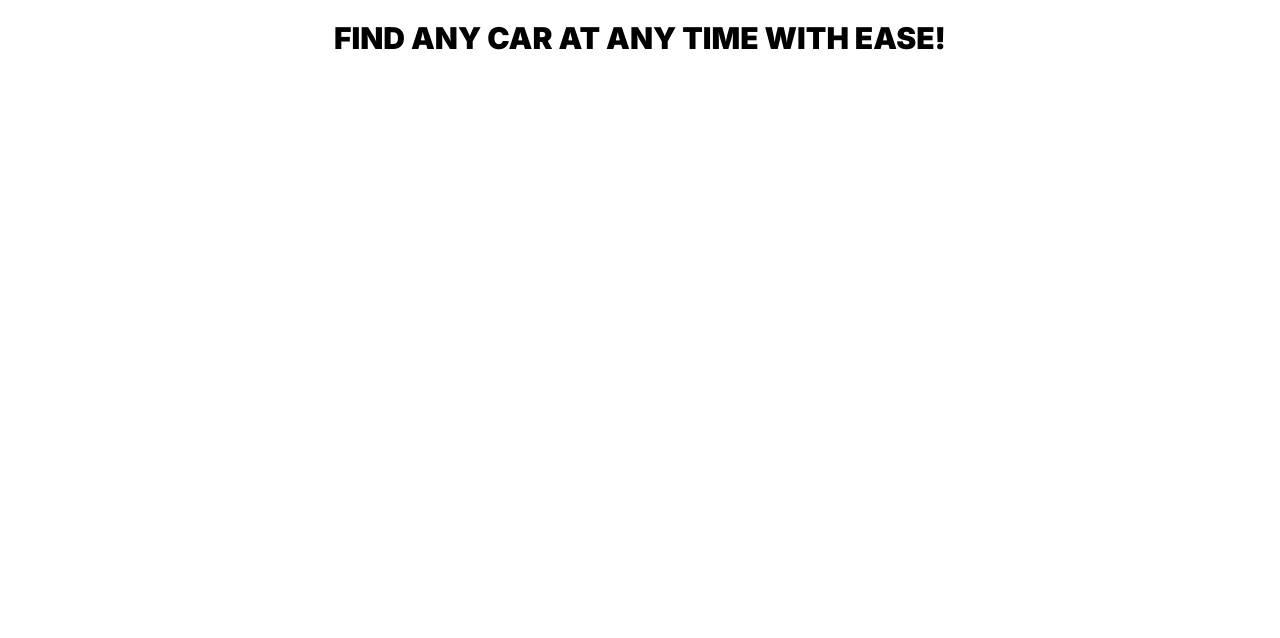
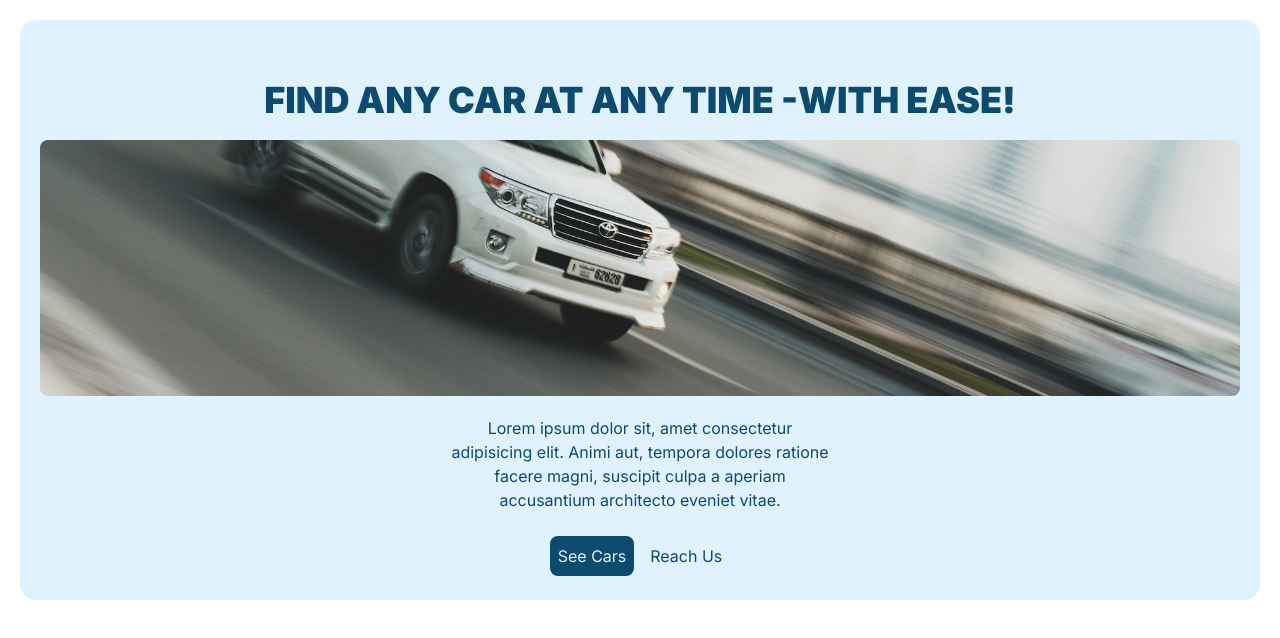
Before and after one commit to AviduDev/car-registry, a Next.js app: page / in a window 1280 px wide. Shown: the top 638 px of the page. Built offline with nearby package versions, Linux system fonts and the light colour scheme.

Commit message:
Hero Designed

```diff
--- a/app/globals.css
+++ b/app/globals.css
@@ -3,10 +3,19 @@
 @tailwind utilities;
 @layer base {
     h1 {
-        @apply text-3xl font-black uppercase text-center;
+        @apply text-4xl font-black uppercase text-center;
+    }
+
+    p {
+        @apply max-w-sm;
     }
 
     main {
         @apply p-5
     }
 }
+
+::selection {
+    background-color: #0e557f;
+    color: #e0f2fe;
+}
--- a/components/Hero.tsx
+++ b/components/Hero.tsx
@@ -1,11 +1,24 @@
-import Image from "next/image"
-
-
+import Image from "next/image";
+import { PrimaryLink, SecondaryLink } from ".";
 
 export default function Hero() {
-    return(
-        <div className="flex flex-col">
-            <h1>find any car at any time with ease!</h1>
-        </div>
-    )
+  return (
+    <div className="flex flex-col items-center content-center bg-sky-100 p-5 rounded-2xl text-sky-900">
+      <h1 className="mt-10 mb-5">find any car at any time -with ease!</h1>
+      <div className="relative w-full h-64 mb-5">
+        <Image src="/hero-image.jpg" alt="" fill objectFit="cover" className="rounded-lg" />
+      </div>
+
+      <p className="text-center">
+        Lorem ipsum dolor sit, amet consectetur adipisicing elit. Animi aut,
+        tempora dolores ratione facere magni, suscipit culpa a aperiam
+        accusantium architecto eveniet vitae.
+      </p>
+
+      <div className="flex flex-row mt-5">
+        <PrimaryLink title="See Cars" />
+        <SecondaryLink title="Reach Us" />
+      </div>
+    </div>
+  );
 }
--- /dev/null
+++ b/components/PrimaryLink.tsx
@@ -0,0 +1,13 @@
+import Link from "next/link";
+
+export default function PrimaryLink({ title }) {
+  return (
+    <Link
+      href="#"
+      className="bg-sky-900 text-sky-100 m-1 p-2 rounded-lg hover:bg-sky-950 transition-colors ease-in-out"
+      type="link"
+    >
+      {title}
+    </Link>
+  );
+}
--- /dev/null
+++ b/components/SecondaryLink.tsx
@@ -0,0 +1,9 @@
+import Link from "next/link";
+
+export default function SecondaryLink({ title }) {
+  return (
+    <Link href="#" className="text-sky-900 m-1 p-2 hover:text-sky-950 ease-in-out transition-colors">
+      {title}
+    </Link>
+  );
+}
--- a/components/index.ts
+++ b/components/index.ts
@@ -1,5 +1,9 @@
 import Hero from "./Hero";
+import PrimaryLink from "./PrimaryLink";
+import SecondaryLink from "./SecondaryLink";
 
 export {
-    Hero
+    Hero,
+    PrimaryLink,
+    SecondaryLink,
 }
```
Also changed, not shown: public/hero-image.jpg (added).
